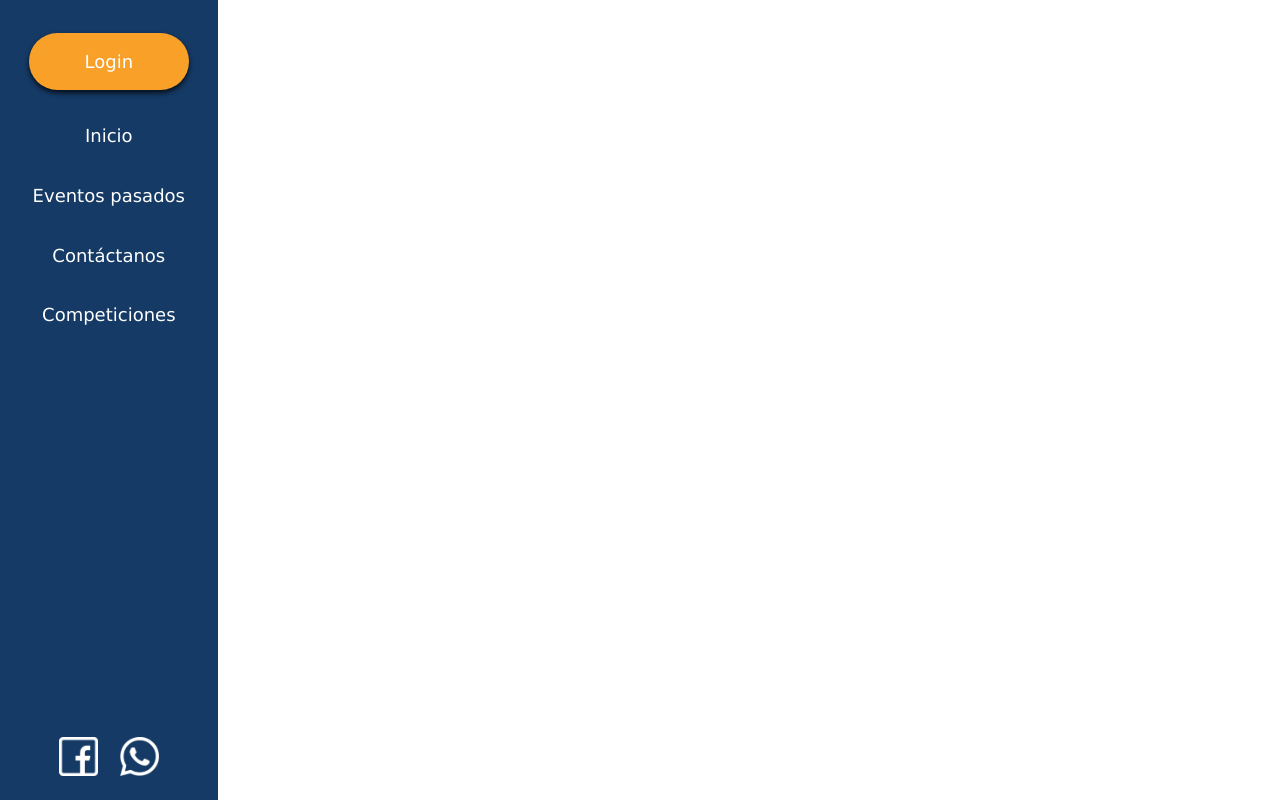
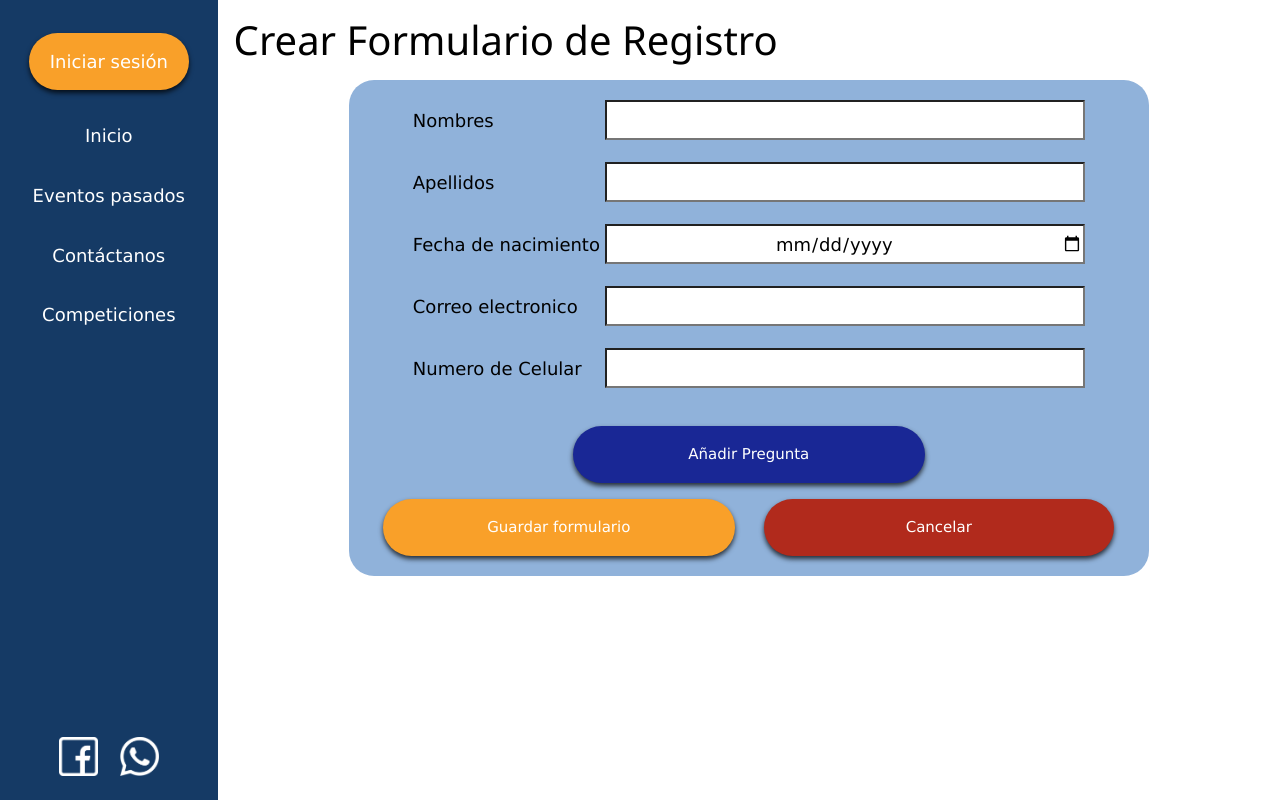
Before and after one commit to garyMamaniCortez/focasoft-front, a React (Create React App) app: page /CrearEvento/AgregarFormulario in a window 1280 px wide. Built offline with nearby package versions, Linux system fonts and the light colour scheme.

Commit message:
fix: Problemas solucionados

```diff
--- a/src/App.js
+++ b/src/App.js
@@ -12,14 +12,17 @@ function App() {
   return (
     <div className="w3-row">
       <Navbar></Navbar>
-    <BrowserRouter>
       <Routes>
         <Route path="/CrearEvento" element={<CreateEvent />}/>
-        <Route path="/CrearFormulario" element={<CreateRegister/>}/>
+        <Route path = "/CrearEvento/AgregarFormulario" element = { <CreateRegister/>}
+
+/>
+
+
+
         <Route path="/" element={<VistaEventos/>}/>
         <Route path="/RegistrarParticipante" element={<RegisterParticipant/>}/>
       </Routes>
-    </BrowserRouter>
     </div>
   );
 }
--- a/src/components/organisms/createEventSection/CreateEventSection.jsx
+++ b/src/components/organisms/createEventSection/CreateEventSection.jsx
@@ -73,7 +73,6 @@ const CreateEventSection = () => {
 
     if (isValid) {
       // Si pasa la validación, continúa aquí
-      alert("Los datos son válidos. Puedes enviar el formulario.");
       axios.post("http://localhost:8000/api/evento",{
         titulo: formData.TituloDelEvento,
         fecha_ini: formData.FechaDelEvento,
@@ -89,16 +88,13 @@ const CreateEventSection = () => {
     })
     .then(function (response) {
       console.log(response);
+      navigate('/')
     })
     .catch(function (error) {
       console.log(error.response.data.error);
       alert(error.response.data.error);
-      isValid=false;
-
     });
-
-    }
-    navigate('/')
+  }
   };
 
   return (
@@ -107,7 +103,7 @@ const CreateEventSection = () => {
           <Formulario CamposDeEntrada= {CamposDeEntrada} handleChange = {handleChange}/>
           <div className="w3-row w3-center">
             <div className="createEventButton w3-col l6">
-            <Link to="/CrearFormulario">
+            <Link to="/CrearEvento/AgregarFormulario">
               <Boton ClaseDeBoton="botonAmarilloGrand">Formulario de registro</Boton></Link>
             </div>
             <div className="w3-col l6">
--- a/src/components/organisms/createFormRegisterSec/CreateFormRegisterSec.jsx
+++ b/src/components/organisms/createFormRegisterSec/CreateFormRegisterSec.jsx
@@ -4,8 +4,11 @@ import Background from "../../atoms/background/Background";
 import Boton from "../../atoms/boton/Boton";
 import Formulario from "../../molecules/formulario/Formulario";
 
+import { useNavigate } from "react-router-dom";
+
 const CreateFormRegisterSec = () => {
 
+  const navigate = useNavigate()
   const CamposDeEntrada = [
     { Etiqueta: 'Nombres', TipoDeEtiqueta: 'FormLabel', TipoDeEntrada: 'text', Identificador:"Nombres" },
     { Etiqueta: 'Apellidos', TipoDeEtiqueta: 'FormLabel', TipoDeEntrada: 'text', Identificador:"Apellidos" },
@@ -32,19 +35,23 @@ const handleSubmit = (event) => {
   );
 };
 
+const goBack = () => {
+  navigate(-1)
+};
+
   return (
     <Background>
-      <form onSubmit={handleSubmit}>
+      <form >
         <Formulario CamposDeEntrada= {CamposDeEntrada} handleSubmit={handleChange}/>
         <div className="w3-center w3-margin">
           <Boton ClaseDeBoton="botonAzul">Añadir Pregunta</Boton>
         </div>
         <div className="w3-row w3-center">
           <div className="createEventButton w3-col l6">
-          <Boton ClaseDeBoton="botonAmarilloGrand"  TipoDeBoton="submit">Guardar Informacion</Boton>
+          <Boton ClaseDeBoton="botonAmarilloGrand"  TipoDeBoton="submit">Guardar formulario</Boton>
           </div>
           <div className="w3-col l6">
-            <Boton ClaseDeBoton="botonRojoGrand">Cancelar</Boton>
+            <Boton ClaseDeBoton="botonRojoGrand" TipoDeBoton="button" f={goBack} >Cancelar</Boton>
           </div>
         </div>
       </form>
--- a/src/components/organisms/navbar/Navbar.jsx
+++ b/src/components/organisms/navbar/Navbar.jsx
@@ -6,16 +6,17 @@ import wpp from "./whatsapp.png"
 import Boton from "../../atoms/boton/Boton"
 
 import "./navbar.css"
+import { Link } from "react-router-dom"
 function Navbar(){
     return(
         <div className="navbarContent w3-left w3-col">
             <nav className="navbar">
             <ul>
                 <li className="option">
-                    <Boton ClaseDeBoton="botonAmarilloPeq">Login</Boton>
+                    <Boton ClaseDeBoton="botonAmarilloPeq">Iniciar sesión</Boton>
                 </li>
                 <li className="option">
-                    <a href="#">Inicio</a>
+                <Link to="/">Inicio</Link>
                 </li>
                 <li className="option">
                 <a href="#">Eventos pasados</a>
--- a/src/index.js
+++ b/src/index.js
@@ -1,10 +1,12 @@
 import React from 'react';
 import ReactDOM from 'react-dom/client';
 import App from './App';
+import { BrowserRouter, Routes, Route } from "react-router-dom";
+
 
 const root = ReactDOM.createRoot(document.getElementById('root'));
 root.render(
-  <React.StrictMode>
-    <App />
-  </React.StrictMode>
+  <BrowserRouter>
+  <App></App>
+</BrowserRouter>
 );
```
